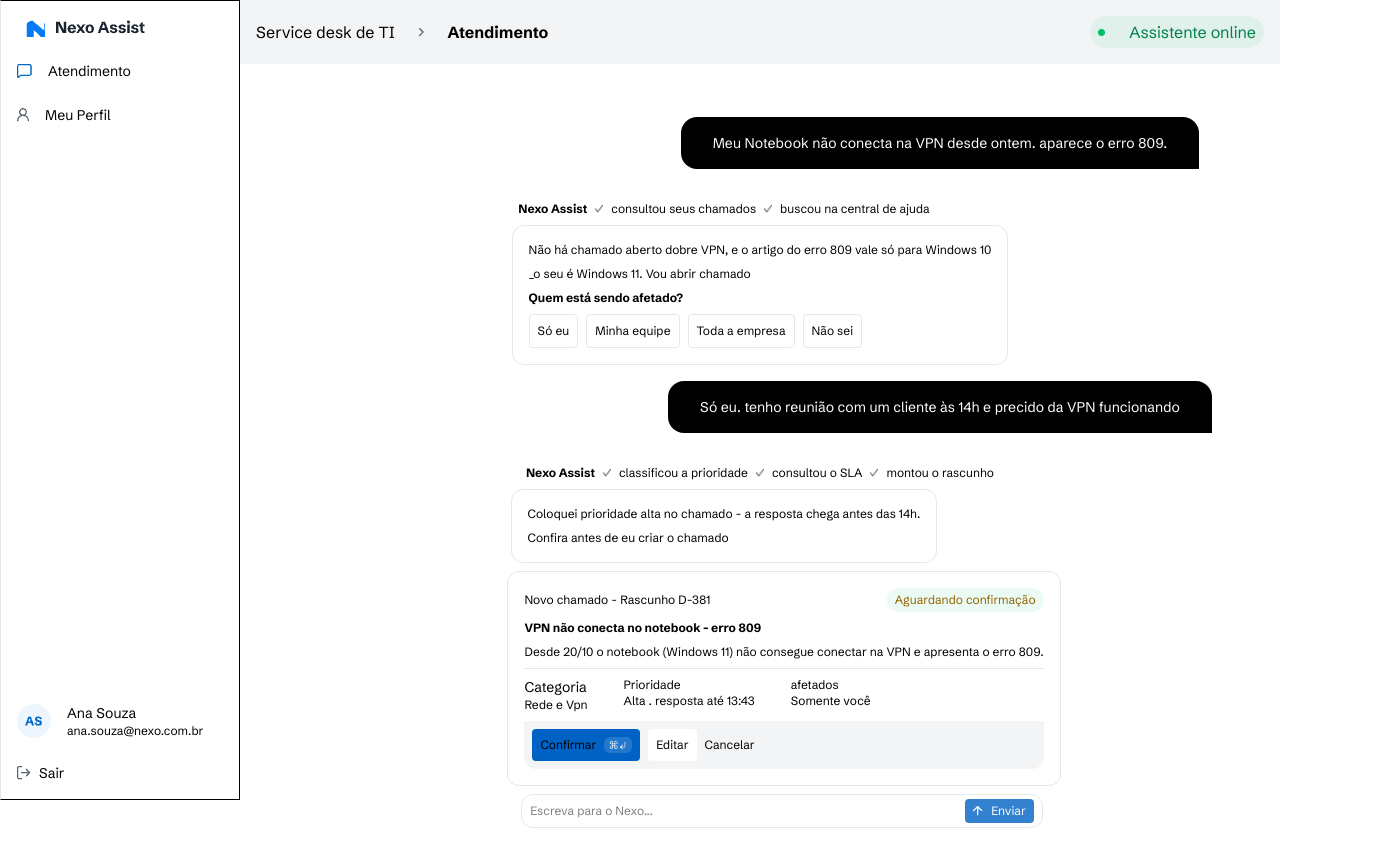
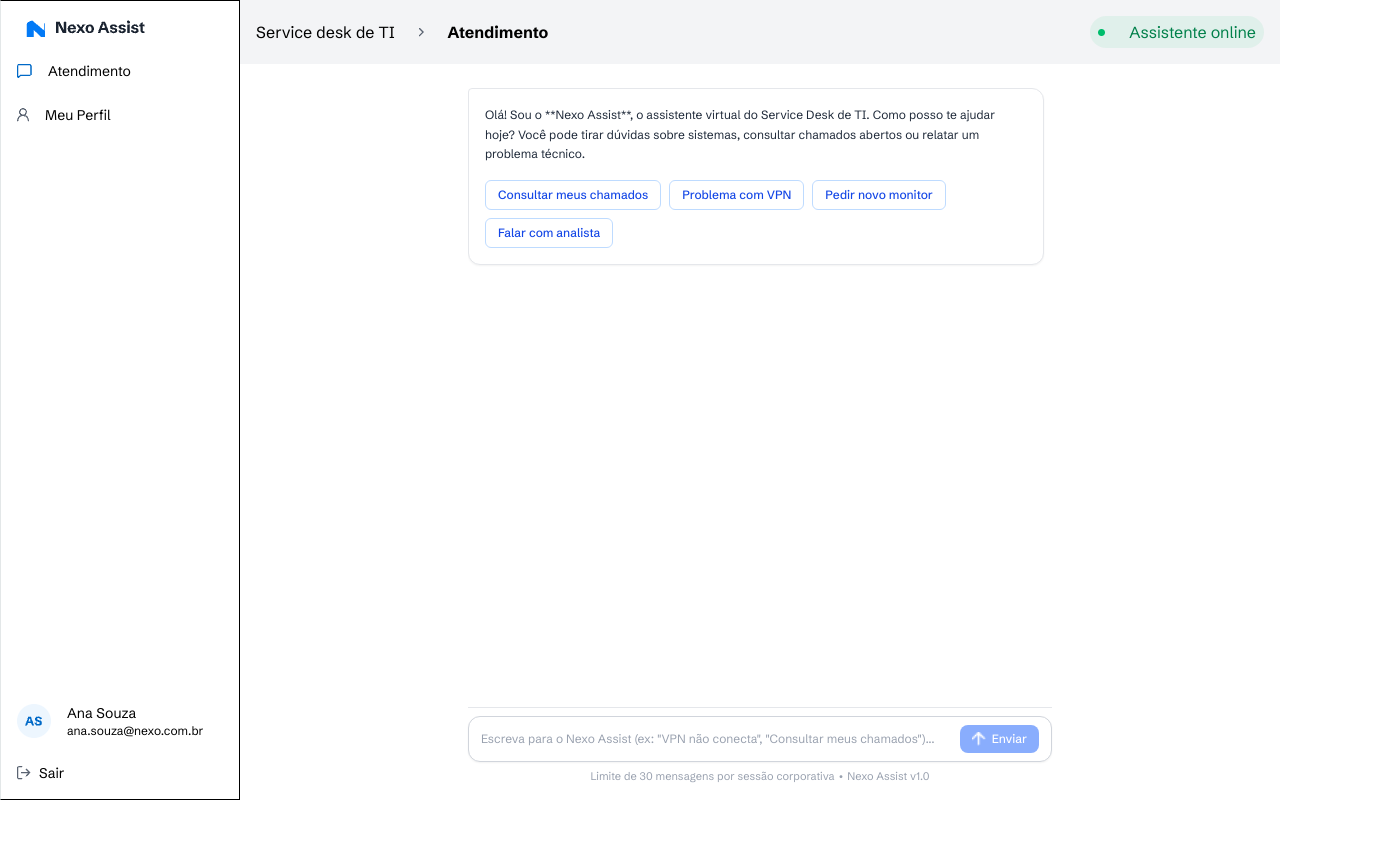
Before and after one commit to Paulo-Borges/desafioNexo, a React (Vite) app: page /chat in a window 1280 px wide. Shown: the top 866 px of the page, 1400 px wide, since content can reach past the window. After the commit the page ends 800 px from the top, so only its background shows below. Built offline with nearby package versions, Linux system fonts and the light colour scheme.

Commit message:
feat: deixando o projeto dinamico e interativo

```diff
--- /dev/null
+++ b/src/components/DecisionTransparency.tsx
@@ -0,0 +1,59 @@
+import React, { useState } from 'react';
+import type { AgentActionLog } from '../types/agent';
+
+interface DecisionTransparencyProps {
+  actions: AgentActionLog[];
+}
+
+export const DecisionTransparency: React.FC<DecisionTransparencyProps> = ({ actions }) => {
+  const [isOpen, setIsOpen] = useState(false);
+
+  if (!actions || actions.length === 0) return null;
+
+  return (
+    <div className="mb-2 w-full max-w-xl">
+      {/* Linha de resumo com tags */}
+      <div className="flex flex-wrap items-center gap-2 text-xs text-gray-600">
+        <span className="font-bold text-gray-800">Nexo Assist</span>
+        {actions.map((act, idx) => (
+          <span
+            key={idx}
+            className="inline-flex items-center gap-1 bg-blue-50 text-blue-700 px-2 py-0.5 rounded-full border border-blue-200"
+          >
+            <span className="w-1.5 h-1.5 rounded-full bg-blue-500"></span>
+            {act.label}
+          </span>
+        ))}
+
+        <button
+          onClick={() => setIsOpen(!isOpen)}
+          className="text-xs text-blue-600 hover:text-blue-800 underline ml-auto font-medium"
+          title="Ver o que o agente entendeu, grau de segurança e por quê"
+        >
+          {isOpen ? 'Ocultar detalhes' : 'Por que fiz isso?'}
+        </button>
+      </div>
+
+      {/* Painel expansível com detalhes das decisões (Critério principal do PRD) */}
+      {isOpen && (
+        <div className="mt-2 p-3 bg-gray-50 border border-gray-200 rounded-lg text-xs space-y-2">
+          <p className="font-semibold text-gray-700 border-b pb-1">
+            Transparência das Decisões do Agente:
+          </p>
+          {actions.map((act, idx) => (
+            <div key={idx} className="bg-white p-2 rounded border border-gray-100">
+              <div className="flex justify-between items-center text-gray-700 font-medium">
+                <span>{act.label}</span>
+                <span className="text-[11px] px-1.5 py-0.5 rounded bg-green-100 text-green-800">
+                  Confiança: {Math.round(act.confidence * 100)}%
+                </span>
+              </div>
+              <p className="text-gray-600 mt-1"><span className="font-medium">Ação:</span> {act.details}</p>
+              <p className="text-gray-500 italic mt-0.5"><span className="font-medium">Raciocínio:</span> {act.reasoning}</p>
+            </div>
+          ))}
+        </div>
+      )}
+    </div>
+  );
+};
--- a/src/pages/Chat.tsx
+++ b/src/pages/Chat.tsx
@@ -1,145 +1,306 @@
-import Visto from "../assets/visto.png";
-import confirmar from "../assets/confirmar.png";
-import enviar from "../assets/Enviar.png";
+import React, { useState, useEffect, useRef } from 'react';
+import { AgentService, type ConversationState } from '../services/agentService';
+import type { AgentActionLog, TicketDraft } from '../types/agent';
+import type { Ticket } from '../types/ticket';
+import { DecisionTransparency } from '../components/DecisionTransparency';
+import enviar from '../assets/Enviar.png';
+import confirmarIcon from '../assets/Confirmar.png';
 
-const Chat = () => {
+interface Message {
+  id: string;
+  sender: 'user' | 'agent' | 'analyst';
+  text: string;
+  timestamp: string;
+  actions?: AgentActionLog[];
+  options?: string[];
+  draft?: TicketDraft;
+  tickets?: Ticket[];
+}
+
+const Chat: React.FC = () => {
+  const [messages, setMessages] = useState<Message[]>([
+    {
+      id: 'msg-welcome',
+      sender: 'agent',
+      text: 'Olá! Sou o **Nexo Assist**, o assistente virtual do Service Desk de TI. Como posso te ajudar hoje? Você pode tirar dúvidas sobre sistemas, consultar chamados abertos ou relatar um problema técnico.',
+      timestamp: new Date().toLocaleTimeString([], { hour: '2-digit', minute: '2-digit' }),
+      options: ['Consultar meus chamados', 'Problema com VPN', 'Pedir novo monitor', 'Falar com analista']
+    }
+  ]);
+
+  const [inputText, setInputText] = useState('');
+  const [loading, setLoading] = useState(false);
+  const [conversationState, setConversationState] = useState<ConversationState>({
+    step: 'IDLE',
+    isTransferredToAnalyst: false
+  });
+
+  const chatEndRef = useRef<HTMLDivElement>(null);
+  const userEmail = 'borges@nexo.com.br'; // Usuário logado padrão
+
+  const scrollToBottom = () => {
+    chatEndRef.current?.scrollIntoView({ behavior: 'smooth' });
+  };
+
+  useEffect(() => {
+    scrollToBottom();
+  }, [messages, loading]);
+
+  const handleSendMessage = async (textToSend?: string) => {
+    const messageContent = (textToSend || inputText).trim();
+    if (!messageContent || loading) return;
+
+    // Adiciona a mensagem do usuário
+    const userMsg: Message = {
+      id: `usr-${Date.now()}`,
+      sender: 'user',
+      text: messageContent,
+      timestamp: new Date().toLocaleTimeString([], { hour: '2-digit', minute: '2-digit' })
+    };
+
+    setMessages(prev => [...prev, userMsg]);
+    if (!textToSend) setInputText('');
+    setLoading(true);
+
+    try {
+      // Simula uma pequena latência realista de processamento do agente
+      await new Promise(r => setTimeout(r, 600));
+
+      const { decision, nextState } = await AgentService.processMessage(
+        messageContent,
+        userEmail,
+        conversationState
+      );
+
+      setConversationState(nextState);
+
+      const agentMsg: Message = {
+        id: `agent-${Date.now()}`,
+        sender: nextState.isTransferredToAnalyst ? 'analyst' : 'agent',
+        text: decision.replyText,
+        timestamp: new Date().toLocaleTimeString([], { hour: '2-digit', minute: '2-digit' }),
+        actions: decision.actions,
+        options: decision.options,
+        draft: decision.draft,
+        tickets: decision.tickets
+      };
+
+      setMessages(prev => [...prev, agentMsg]);
+    } catch (err) {
+      console.error(err);
+      setMessages(prev => [
+        ...prev,
+        {
+          id: `err-${Date.now()}`,
+          sender: 'agent',
+          text: 'Ocorreu uma instabilidade momentânea no serviço legado de chamados. Por favor, tente novamente.',
+          timestamp: new Date().toLocaleTimeString([], { hour: '2-digit', minute: '2-digit' })
+        }
+      ]);
+    } finally {
+      setLoading(false);
+    }
+  };
+
+  const handleOptionClick = (option: string) => {
+    handleSendMessage(option);
+  };
+
   return (
-    <div className="h-screen w-screen flex flex-col py-30 px-40 items-center justify-center">
-      <div className="flex justify-end right-30 mb-8">
-        <p className=" text-white text-sm bg-black px-8 py-4 rounded-l-2xl rounded-tr-2xl ml-90">
-          Meu Notebook não conecta na VPN desde ontem. aparece o erro 809.
+    <div className="flex flex-col h-full max-w-4xl mx-auto px-4 py-4">
+      {/* Alerta de status de transferência para analista humano */}
+      {conversationState.isTransferredToAnalyst && (
+        <div className="mb-4 p-3 bg-amber-50 border border-amber-200 rounded-lg flex items-center justify-between text-xs text-amber-800">
+          <div className="flex items-center gap-2">
+            <span className="w-2.5 h-2.5 rounded-full bg-amber-500 animate-pulse"></span>
+            <span>
+              <strong>Atendimento transferido:</strong> O Nexo Assist está em pausa. Aguardando analista N1/N2 assumir.
+            </span>
+          </div>
+          <button
+            onClick={() => {
+              setConversationState({ step: 'IDLE', isTransferredToAnalyst: false });
+              setMessages(prev => [
+                ...prev,
+                {
+                  id: `ret-${Date.now()}`,
+                  sender: 'agent',
+                  text: 'Atendimento com analista encerrado. O Nexo Assist está ativo novamente.',
+                  timestamp: new Date().toLocaleTimeString([], { hour: '2-digit', minute: '2-digit' })
+                }
+              ]);
+            }}
+            className="text-amber-900 underline font-semibold hover:text-black cursor-pointer"
+          >
+            Retomar com Nexo Assist
+          </button>
+        </div>
+      )}
+
+      {/* Área das mensagens */}
+      <div className="flex-1 overflow-y-auto space-y-6 pr-2">
+        {messages.map((msg) => (
+          <div key={msg.id} className="flex flex-col">
+            {/* Mensagem do Usuário */}
+            {msg.sender === 'user' ? (
+              <div className="flex justify-end">
+                <div className="bg-black text-white text-xs max-w-lg px-4 py-3 rounded-2xl rounded-tr-sm shadow-sm">
+                  {msg.text}
+                </div>
+              </div>
+            ) : (
+              /* Mensagem do Agente / Analista */
+              <div className="flex flex-col items-start space-y-2">
+                {/* Transparência e ações do agente */}
+                {msg.actions && msg.actions.length > 0 && (
+                  <DecisionTransparency actions={msg.actions} />
+                )}
+
+                {/* Balão de texto */}
+                <div className="bg-white border border-gray-200 text-gray-800 text-xs max-w-xl p-4 rounded-xl rounded-tl-sm shadow-xs space-y-2 leading-relaxed">
+                  <div className="whitespace-pre-line">{msg.text}</div>
+
+                  {/* Renderização de Cards de Chamados Encontrados */}
+                  {msg.tickets && msg.tickets.length > 0 && (
+                    <div className="mt-3 space-y-2 border-t pt-2">
+                      <p className="font-semibold text-gray-700">Chamados vinculados:</p>
+                      {msg.tickets.map((t) => (
+                        <div key={t.id} className="p-2.5 bg-gray-50 border border-gray-200 rounded-lg text-xs space-y-1">
+                          <div className="flex justify-between items-center">
+                            <span className="font-bold text-blue-700">{t.id}</span>
+                            <span
+                              className={`px-2 py-0.5 rounded text-[10px] font-medium ${
+                                t.isOverdue
+                                  ? 'bg-red-100 text-red-700 font-bold'
+                                  : 'bg-blue-100 text-blue-800'
+                              }`}
+                            >
+                              {t.status} {t.isOverdue && '(PRAZO VENCIDO)'}
+                            </span>
+                          </div>
+                          <p className="font-medium text-gray-900">{t.title}</p>
+                          <p className="text-gray-500 text-[11px]">
+                            Prioridade: <strong>{t.priority}</strong> | Categoria: {t.category}
                           </p>
                         </div>
+                      ))}
+                    </div>
+                  )}
 
-      <div className="flex flex-col h-screen items-center justify-center">
-        <div className="flex justify-center items-center space-x-2 mb-2 ">
-          <p className="font-bold text-xs -ml-18">Nexo Assist</p>
-          <img
-            src={Visto}
-            style={{ width: "8px", height: "8px" }}
-            alt="description"
-          />
-          <p className="text-xs">consultou seus chamados</p>
-          <img
-            src={Visto}
-            style={{ width: "8px", height: "8px" }}
-            alt="description"
-          />
-          <p className="text-xs">buscou na central de ajuda</p>
+                  {/* Renderização de Rascunho para Confirmação (Tela 2 do protótipo) */}
+                  {msg.draft && (
+                    <div className="mt-3 border border-blue-200 bg-blue-50/40 p-3 rounded-xl space-y-3">
+                      <div className="flex justify-between items-center border-b border-blue-100 pb-2">
+                        <span className="text-[11px] font-bold text-blue-900 uppercase tracking-wide">
+                          Rascunho de Novo Chamado
+                        </span>
+                        <span className="text-[10px] bg-yellow-100 text-yellow-800 px-2 py-0.5 rounded-full font-medium">
+                          Aguardando confirmação
+                        </span>
                       </div>
-        <div className="flex flex-col text-xs border border-gray-200 p-4 rounded-xl space-y-2 ">
-          <p>
-            Não há chamado aberto dobre VPN, e o artigo do erro 809 vale só para
-            Windows 10
-          </p>
-          <p>_o seu é Windows 11. Vou abrir chamado</p>
-          <p className="font-bold">Quem está sendo afetado?</p>
-          <div className="flex space-x-2">
-            <button className="bg-transparent hover:bg-[RGBA(2,133,247,0.07)] text-black hover:text-[RGBA(0,106,199,1)] border border-gray-200 p-2 rounded">
-              Só eu
-            </button>
-            <button className="bg-transparent hover:bg-[RGBA(2,133,247,0.07)] text-black hover:text-[RGBA(0,106,199,1)] border border-gray-200 p-2 rounded">
-              Minha equipe
-            </button>
-            <button className="bg-transparent hover:bg-[RGBA(2,133,247,0.07)] text-black hover:text-[RGBA(0,106,199,1)] border border-gray-200 p-2 rounded">
-              Toda a empresa
-            </button>
-            <button className="bg-transparent hover:bg-[RGBA(2,133,247,0.07)] text-black hover:text-[RGBA(0,106,199,1)] border border-gray-200 p-2 rounded">
-              Não sei
-            </button>
+
+                      <div>
+                        <p className="font-bold text-gray-900 text-xs">{msg.draft.title}</p>
+                        <p className="text-gray-600 text-xs mt-1">{msg.draft.description}</p>
                       </div>
+
+                      <div className="grid grid-cols-3 gap-2 text-[11px] bg-white p-2 rounded border border-blue-100">
+                        <div>
+                          <p className="text-gray-400 font-medium">Tipo / Categoria</p>
+                          <p className="font-semibold text-gray-800">{msg.draft.type} • {msg.draft.category}</p>
+                        </div>
+                        <div>
+                          <p className="text-gray-400 font-medium">Prioridade / SLA</p>
+                          <p className="font-semibold text-gray-800">{msg.draft.priority} ({msg.draft.deadlineText})</p>
+                        </div>
+                        <div>
+                          <p className="text-gray-400 font-medium">Afetados</p>
+                          <p className="font-semibold text-gray-800 capitalize">{msg.draft.scope}</p>
                         </div>
                       </div>
 
-      <div className="flex justify-end right-30 mb-8">
-        <p className=" text-white text-sm bg-black px-8 py-4 mt-4 rounded-l-2xl rounded-tr-2xl ml-90">
-          Só eu. tenho reunião com um cliente às 14h e precido da VPN
-          funcionando
-        </p>
-      </div>
-
-      <div className="flex flex-col h-screen items-center justify-center">
-        <div className="flex justify-center items-center space-x-2 mb-2 ">
-          <p className="font-bold text-xs">Nexo Assist</p>
-          <img
-            src={Visto}
-            style={{ width: "8px", height: "8px" }}
-            alt="description"
-          />
-          <p className="text-xs">classificou a prioridade</p>
-          <img
-            src={Visto}
-            style={{ width: "8px", height: "8px" }}
-            alt="description"
-          />
-          <p className="text-xs">consultou o SLA</p>
-          <img
-            src={Visto}
-            style={{ width: "8px", height: "8px" }}
-            alt="description"
-          />
-          <p className="text-xs">montou o rascunho</p>
-        </div>
-
-        <div className="flex flex-col -ml-18 text-xs border border-gray-200 p-4 rounded-xl space-y-2 mb-2">
-          <p>
-            Coloquei prioridade alta no chamado - a resposta chega antes das
-            14h.
-          </p>
-          <p>Confira antes de eu criar o chamado</p>
-        </div>
-
-        <div className="flex flex-col text-xs border ml-12 border-gray-200 p-4 rounded-xl space-y-2 ">
-          <div className="flex justify-between items-center">
-            <p className="text-xs">Novo chamado - Rascunho D-381</p>
-            <div className="flex items-center space-x-6 bg-[RGBA(0,189,107,0.08)] px-2 py-1 rounded-2xl">
-              <p className="text-[RGBA(148,99,0,1)]">Aguardando confirmação</p>
-            </div>
-          </div>
-          <p className="font-bold">VPN não conecta no notebook - erro 809</p>
-          <p className="text-xs border-b border-gray-200 pb-2">
-            Desde 20/10 o notebook (Windows 11) não consegue conectar na VPN e
-            apresenta o erro 809.
-          </p>
-          <div className="flex space-x-9">
-            <div>
-              <p className="text-sm">Categoria</p>
-              <p className="text-xs">Rede e Vpn</p>
-            </div>
-            <div>
-              <p className="text-xs">Prioridade</p>
-              <p className="text-xs">Alta . resposta até 13:43</p>
-            </div>
-            <div>
-              <p className="text-xs">afetados</p>
-              <p className="text-xs">Somente você</p>
-            </div>
-          </div>
-
-          <div className="flex space-x-2 bg-gray-100 p-2 rounded-b-xl">
-            <button className="flex items-center gap-2 bg-[RGBA(0,98,196,1)] hover:bg-[RGBA(0,98,196,0.8)] hover:text-white p-2 rounded">
-              <p>Confirmar</p>
-              <img src={confirmar} alt="description" />
+                      <div className="flex gap-2 pt-1">
+                        <button
+                          onClick={() => handleSendMessage('Confirmar')}
+                          className="flex items-center gap-1.5 bg-blue-600 hover:bg-blue-700 text-white px-3 py-1.5 rounded text-xs font-medium cursor-pointer shadow-xs"
+                        >
+                          <img src={confirmarIcon} alt="confirmar" className="w-3.5 h-3.5" />
+                          Confirmar abertura
                         </button>
-            <button className="flex items-center gap-2 bg-white hover:bg-[RGBA(0,98,196,0.8)] hover:text-white p-2 rounded">
-              Editar
-            </button>
-            <button className="text-black hover:text-[RGBA(0,98,196,0.8)]">
+                        <button
+                          onClick={() => handleSendMessage('Cancelar')}
+                          className="bg-white hover:bg-gray-100 border border-gray-300 text-gray-700 px-3 py-1.5 rounded text-xs font-medium cursor-pointer"
+                        >
                           Cancelar
                         </button>
                       </div>
                     </div>
+                  )}
+
+                  {/* Renderização de Opções Rápidas (Pills de botões) */}
+                  {msg.options && msg.options.length > 0 && (
+                    <div className="flex flex-wrap gap-2 pt-2">
+                      {msg.options.map((opt, i) => (
+                        <button
+                          key={i}
+                          onClick={() => handleOptionClick(opt)}
+                          className="bg-white hover:bg-blue-50 text-blue-700 border border-blue-200 px-3 py-1.5 rounded-md text-xs font-medium transition cursor-pointer hover:border-blue-400"
+                        >
+                          {opt}
+                        </button>
+                      ))}
                     </div>
-      <div className="flex  h-screen items-center justify-center gap-72 ml-11 border border-gray-200 mt-2 rounded-xl w-auto pr-2">
+                  )}
+                </div>
+              </div>
+            )}
+          </div>
+        ))}
+
+        {/* Indicador de digitando / processamento */}
+        {loading && (
+          <div className="flex items-center gap-2 text-xs text-gray-500 py-2">
+            <div className="w-2 h-2 rounded-full bg-blue-600 animate-ping"></div>
+            <span>Nexo Assist está analisando as regras e buscando na base...</span>
+          </div>
+        )}
+
+        <div ref={chatEndRef} />
+      </div>
+
+      {/* Barra de entrada de texto */}
+      <div className="mt-4 pt-2 border-t border-gray-200">
+        <form
+          onSubmit={(e) => {
+            e.preventDefault();
+            handleSendMessage();
+          }}
+          className="flex items-center gap-2 bg-white border border-gray-300 rounded-xl px-3 py-2 shadow-xs focus-within:border-blue-500 focus-within:ring-1 focus-within:ring-blue-500"
+        >
           <input
-          className=" p-2 rounded text-xs"
             type="text"
-          placeholder="Escreva para o Nexo..."
+            value={inputText}
+            onChange={(e) => setInputText(e.target.value)}
+            disabled={loading}
+            placeholder={
+              conversationState.isTransferredToAnalyst
+                ? 'Atendimento transferido para o analista...'
+                : 'Escreva para o Nexo Assist (ex: "VPN não conecta", "Consultar meus chamados")...'
+            }
+            className="flex-1 text-xs text-gray-800 bg-transparent focus:outline-none placeholder-gray-400"
           />
-        <button className="flex items-center gap-2 px-2 py-1 rounded bg-[RGBA(0,98,196,0.8)] hover:bg-[RGBA(0,98,196,1)] text-white ">
-          <img src={enviar} alt="description" />
-          <p className="text-xs ">Enviar</p>
+          <button
+            type="submit"
+            disabled={loading || !inputText.trim()}
+            className="flex items-center gap-1.5 bg-blue-600 hover:bg-blue-700 disabled:opacity-50 text-white px-3 py-1.5 rounded-lg text-xs font-medium cursor-pointer transition"
+          >
+            <img src={enviar} alt="enviar" className="w-3.5 h-3.5" />
+            <span>Enviar</span>
           </button>
+        </form>
+        <p className="text-[11px] text-gray-400 text-center mt-1.5">
+          Limite de 30 mensagens por sessão corporativa • Nexo Assist v1.0
+        </p>
       </div>
     </div>
   );
```
Lines whose indentation alone changed are shown as unchanged.
